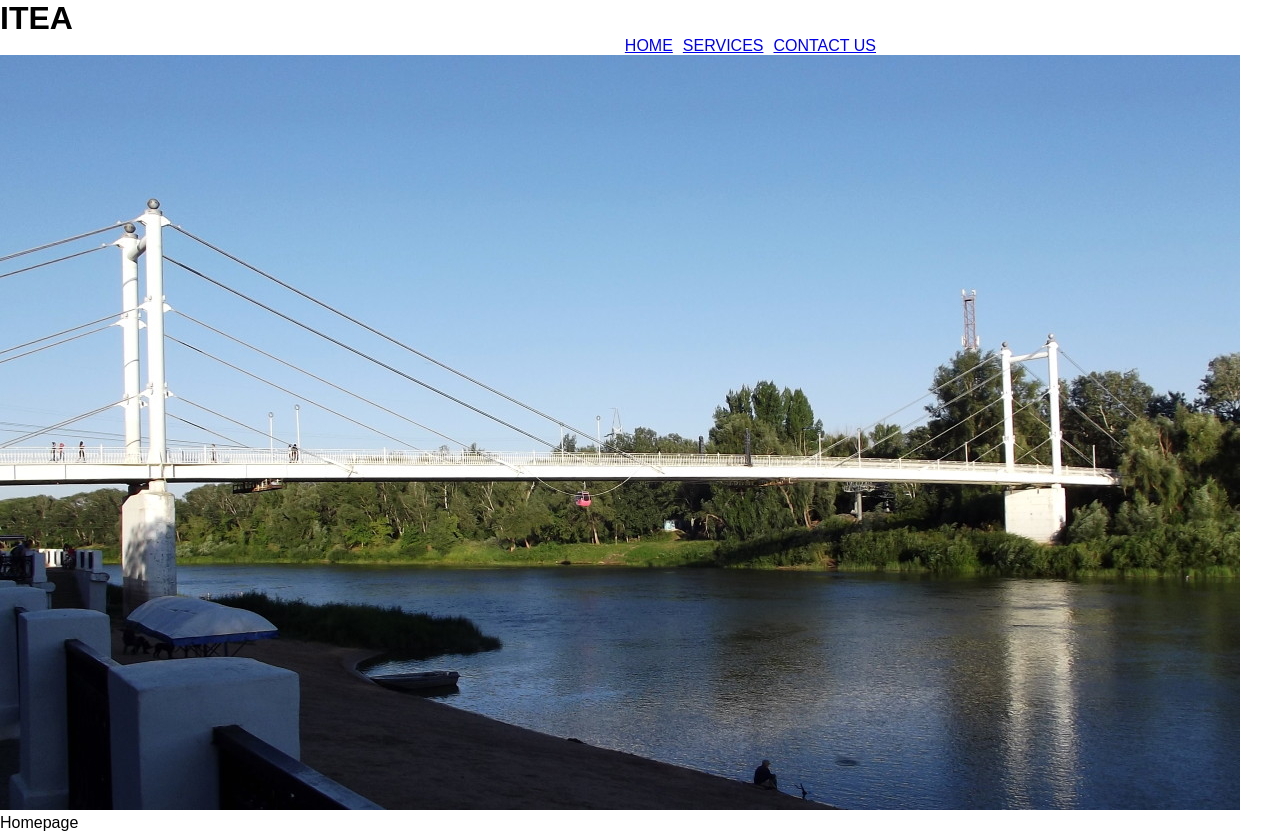
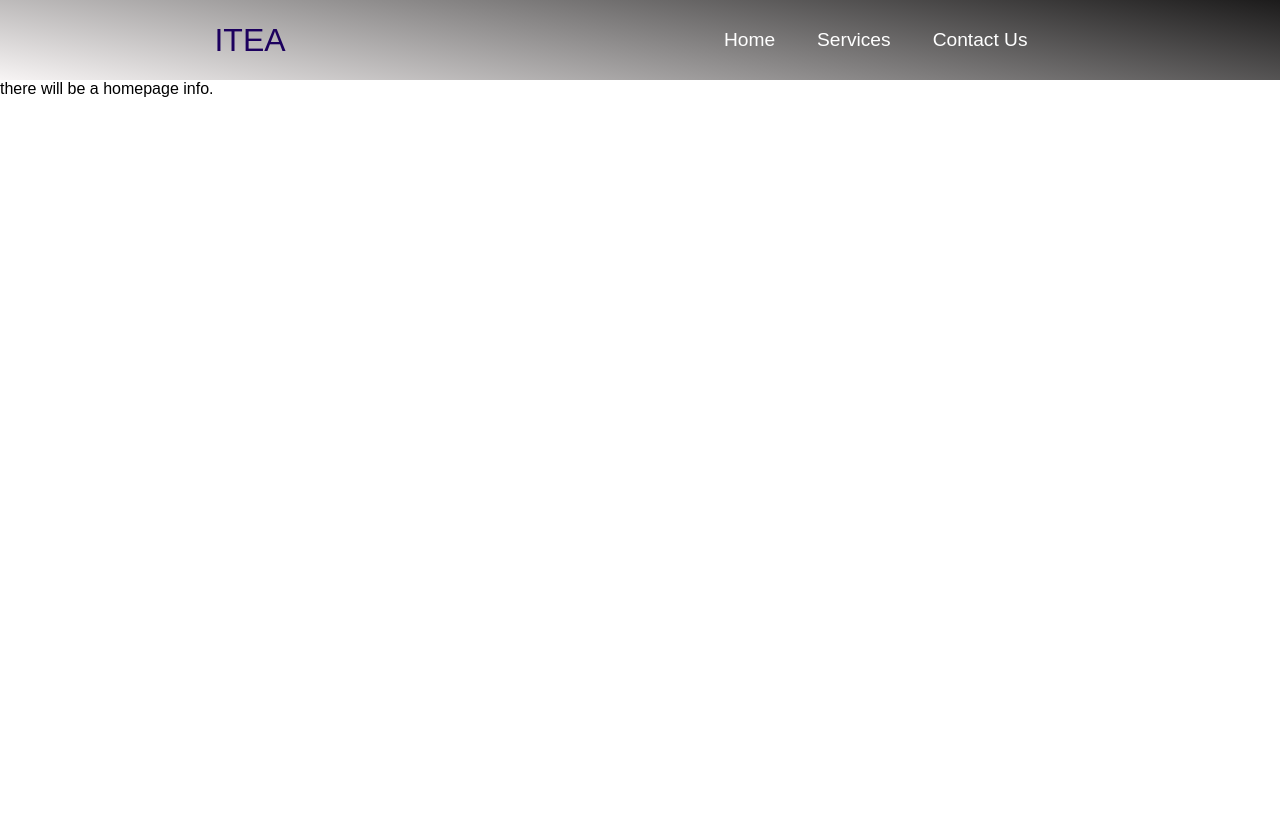
Before and after one commit to Anara5/itea, a React (Create React App) app: page / in a window 1280 px wide. After the commit the page ends 800 px from the top, so only its background shows below. Built offline with nearby package versions, Linux system fonts and the light colour scheme.

Commit message:
prepared a NavigationBar, working onFirebase and DB for the page ContactUs to save a customers data

```diff
--- /dev/null
+++ b/src/components/Button/Button.css
@@ -0,0 +1,41 @@
+:root {
+    --primary: #fff;
+}
+
+.btn {
+    padding: 8px 20px;
+    border-radius: 2px;
+    outline: none;
+    border: none;
+    cursor: pointer;
+}
+
+.btn--primary {
+    background-color: var(---primary);
+    color: #242424;
+    border: 1px solid var(--primary);
+}
+
+.btn--outline {
+    background-color: transparent;
+    color: #fff;
+    padding: 8px 20px;
+    border: 1px solid var(--primary);
+    transition: all 0.3s ease-out;
+}
+
+.btn--medium {
+    padding: 8px 20px;
+    font-size: 20px;
+}
+
+.btn--large {
+    padding: 12px 26px;
+    font-size: 20px;
+}
+
+.btn--medium:hover, .btn--large:hover {
+    background: #fff;
+    color: #242424;
+    transition: all 0.3s ease-out;
+}
--- /dev/null
+++ b/src/components/Button/index.js
@@ -0,0 +1 @@
+export { default } from './Button';
--- a/src/components/NavigationBar/NavigationBar.js
+++ b/src/components/NavigationBar/NavigationBar.js
@@ -1,39 +1,52 @@
-import React, { Component } from 'react';
+import React, { useState, useEffect } from 'react';
 import { Link } from 'react-router-dom';
 
-import classes from './NavigationBar.modules.css';
+import './NavigationBar.modules.css';
 
-class NavigationBar extends Component {
+function NavigationBar() {
+    const [click, setClick] = useState(false);
 
-    state = { clicked: false }
+    const handleClick = () => setClick(!click);
+    const closeMobileMenu = () => setClick(false);
 
-    handleClick = () => {
-        this.setState({ clicked: !this.state.clicked })
+        return (
+            <>
+            <nav className='NavigationBar'>
+
+                <div className='navbar-container'>
+
+                    <Link to='/' className='navbar-logo' onClick={closeMobileMenu}>
+                    ITEA
+                    </Link>
+
+                    <div onClick={handleClick} className="menu-icon">
+                        <i className={click ? 'fas fa-times' : 'fas fa-bars'}></i>
+                    </div>
+
+                    <ul className={click ? 'nav-menu active' : 'nav-menu'}>
+                        <li className='nav-item'>
+                            <Link to='/' className='nav-links' onClick={closeMobileMenu}>
+                            Home
+                            </Link>
+                        </li>
+                        <li className='nav-item'>
+                            <Link to='/services' className='nav-links' onClick={closeMobileMenu}>
+                                Services
+                            </Link>
+                        </li>
+                        <li className='nav-item'>
+                            <Link to='/contactus' className='nav-links' onClick={closeMobileMenu}>
+                                Contact Us
+                            </Link>
+                        </li>
+
+                    </ul>
+
+                </div>
+           </nav>
+           </>
+        );
     }
 
-render() {
-
-    const currentLocation = this.state.currentLocation;
-
-    return (
-
-        <div className={classes.NavigationBarItems}>
-            <h1 className={classes.navbarLogo}>ITEA</h1>
-
-            <div className={classes.nav}>
-                <div onClick={this.handleClick} className="menu-icon">
-                    <i className={this.state.clicked ? 'fas fa-times' : 'fas fa-bars'}></i>
-                </div>
-
-                <div className={this.state.clicked ? 'nav-menu active' : 'nav-menu'}>
-                    <Link to='/' className={currentLocation === '/' ? 'link-selected' : 'link-item'}>HOME</Link>
-                    <Link to='/services' className={currentLocation === '/services' ? 'link-selected' : 'link-item'}>SERVICES</Link>
-                    <Link to='/contactus' className={currentLocation === '/contactus' ? 'link-selected' : 'link-item'}>CONTACT US</Link>
-                </div>
-                </div>
-           </div>
-        )
-    }
-}
 
 export default NavigationBar;
--- a/src/components/NavigationBar/NavigationBar.modules.css
+++ b/src/components/NavigationBar/NavigationBar.modules.css
@@ -1,45 +1,69 @@
-.NavigationBarItems {
-    background: linear-gradient(90deg, rgba(0, 0, 0, 0.11) 10%, rgba(0, 0, 0, 0) 100%);
+.NavigationBar {
+    background: linear-gradient(190deg, rgb(28, 27, 27) 0%, rgb(247, 244, 244) 100%);
     height: 80px;
     display: flex;
     justify-content: center;
     align-items: center;
     font-size: 1.2rem;
+    position: sticky;
+    top: 0;
+    z-index: 999;
   }
 
-.navbarLogo {
-    color: #130244;
-    justify-content: flex-start;
+  .navbar-container {
+    display: flex;
+    justify-content: center;
+    align-items: center;
+    height: 80px;
+    max-width: 1500px;
+  }
+
+  .navbar-logo {
+    color: rgb(28, 0, 94);
+    justify-self: start;
     margin-left: 20px;
     cursor: pointer;
+    text-decoration: none;
+    font-size: 2rem;
+    display: flex;
+    align-items: center;
   }
 
   .nav-menu {
     display: grid;
-    grid-template-columns: repeat(5, auto);
+    grid-template-columns: repeat(4, auto);
     grid-gap: 10px;
+    list-style: none;
     text-align: center;
-    width: 70vw;
+    width: 60vw;
     justify-content: end;
     margin-right: 2rem;
-    text-decoration: none;
-    list-style: none;
   }
 
-.menu-links{
-    color: rgb(24, 0, 129);
+  .nav-item {
+    height: 50px;
+  }
+
+  .nav-links {
+    color: #fff;
+    display: flex;
+    align-items: center;
     text-decoration: none;
     padding: 0.5rem 1rem;
+    height: 100%;
   }
 
   .nav-links:hover {
-    background-color: #6d6d6d;
-    border-radius: 4px;
+    border-bottom: 4px solid #fff;
     transition: all 0.2s ease-out;
   }
 
   .fa-bars {
-    color: #141414;
+    color: rgb(1, 0, 88);
+  }
+
+  .nav-links-mobile {
+    display: none;
   }
 
   .menu-icon {
@@ -47,24 +71,24 @@
   }
 
   @media screen and (max-width: 960px) {
-    .NavigationBarItems {
+    .NavbarItems {
       position: relative;
     }
 
     .nav-menu {
-        display: ;
+      display: flex;
       flex-direction: column;
-        width: 85%;
-        height: 100%;
+      width: 100%;
+      height: 90vh;
       position: absolute;
-        padding-top: 10%;
+      top: 80px;
       left: -100%;
-        opacity: 3;
+      opacity: 1;
       transition: all 0.5s ease;
     }
 
     .nav-menu.active {
-        background: rgb(236, 236, 236);
+      background: #000000;
       left: 0;
       opacity: 1;
       transition: all 0.5s ease;
@@ -79,14 +103,15 @@
     }
 
     .nav-links:hover {
-        background-color: #6d6d6d;
+      background-color: rgb(67, 67, 68);
+      color: #242424;
       border-radius: 0;
     }
 
     .navbar-logo {
       position: absolute;
       top: 0;
-        left: o;
+      left: 0;
       transform: translate(25%, 50%);
     }
 
@@ -99,4 +124,30 @@
       font-size: 1.8rem;
       cursor: pointer;
     }
+
+    .fa-times {
+      color: rgb(24, 23, 23);
+      font-size: 2rem;
     }
+
+    .nav-links-mobile {
+      display: block;
+      text-align: center;
+      margin: 2rem auto;
+      border-radius: 4px;
+      width: 80%;
+      text-decoration: none;
+      font-size: 1.5rem;
+      background-color: transparent;
+      color: rgb(158, 26, 26);
+      padding: 14px 20px;
+      border: 1px solid #fff;
+      transition: all 0.3s ease-out;
+    }
+
+    .nav-links-mobile:hover {
+      background: rgb(27, 23, 23);
+      color: #242424;
+      transition: 250ms;
+    }
+  }
--- a/src/pages/Home/Home.js
+++ b/src/pages/Home/Home.js
@@ -1,12 +1,17 @@
 import React from 'react';
 import classes from './Home.modules.css';
-import homepage from '../../images/Homepage/bridge.jpg';
+//import bridge from '../../images/Homepage/bridge.jpg';
 
 const Home = () => {
     return (
         <div className={classes.Homepage}>
-            <img src={homepage}></img>
-            Homepage
+
+            {/*<img src={bridge} className={classes.BridgePhoto}></img>*/}
+
+            <div classname={classes.HomeText}>
+                there will be a homepage info.
+            </div>
+
         </div>
     )
 }
--- a/src/pages/Home/Home.modules.css
+++ b/src/pages/Home/Home.modules.css
@@ -0,0 +1,3 @@
+.Homepage {
+
+}
```
Also changed, not shown: src/App.js (+5 -5 lines), src/components/Button/Button.js (added, +30 -0 lines), 2 other files (tests, documents, lock files or other folders). Lines whose indentation alone changed are shown as unchanged.
